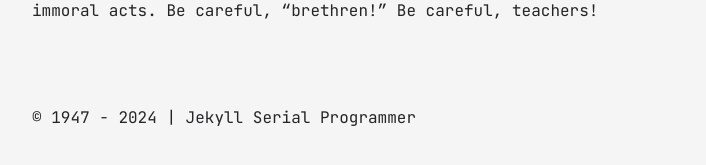
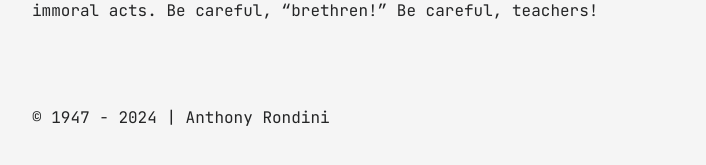
Before and after one commit to ouchmode/Portfolio, a Jekyll site: the page built from all_collections/_posts/1948-12-12-the-purpose-of-education.md, in a window 1280 px wide and 900 px high, scrolled down 1319 px. Shown: the part 702-867 px from the top of the window, without its empty margins (283-989 px from the left). Built offline with Jekyll 4.4.1, drawn with Linux system fonts in a browser that asks for light colours; some of the changed text lies outside the part shown.

Commit message:
Update _config.yml

```diff
--- a/_config.yml
+++ b/_config.yml
@@ -1,10 +1,10 @@
-title: Jekyll Serial Programmer
+title: Anthony Rondini
 markdown: kramdown
 
 # for atom feed
 author:
-  name: Sharad Raj Singh Maurya
-  email: dev_sharad@outlook.com
+  name: Anthony Rondini
+  email: anthony.rondini227@gmail.com
 
 plugins:
   - jemoji
```
